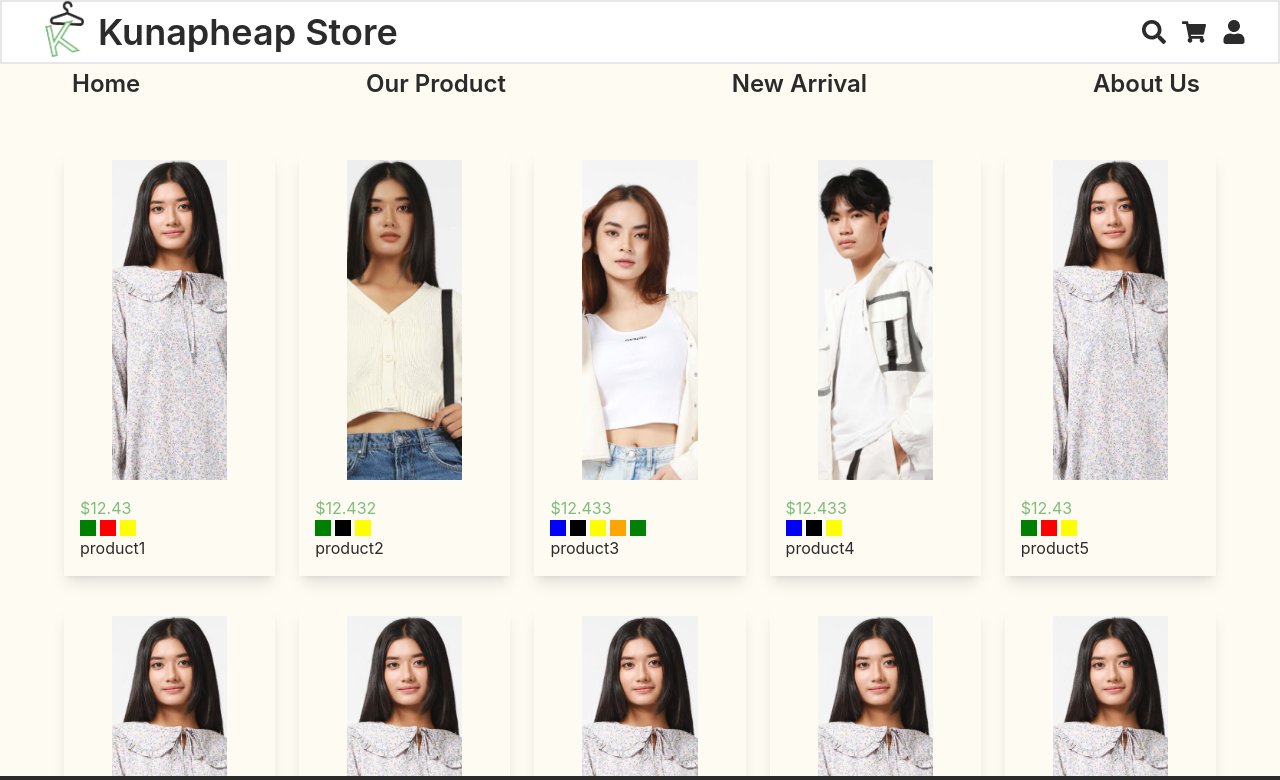
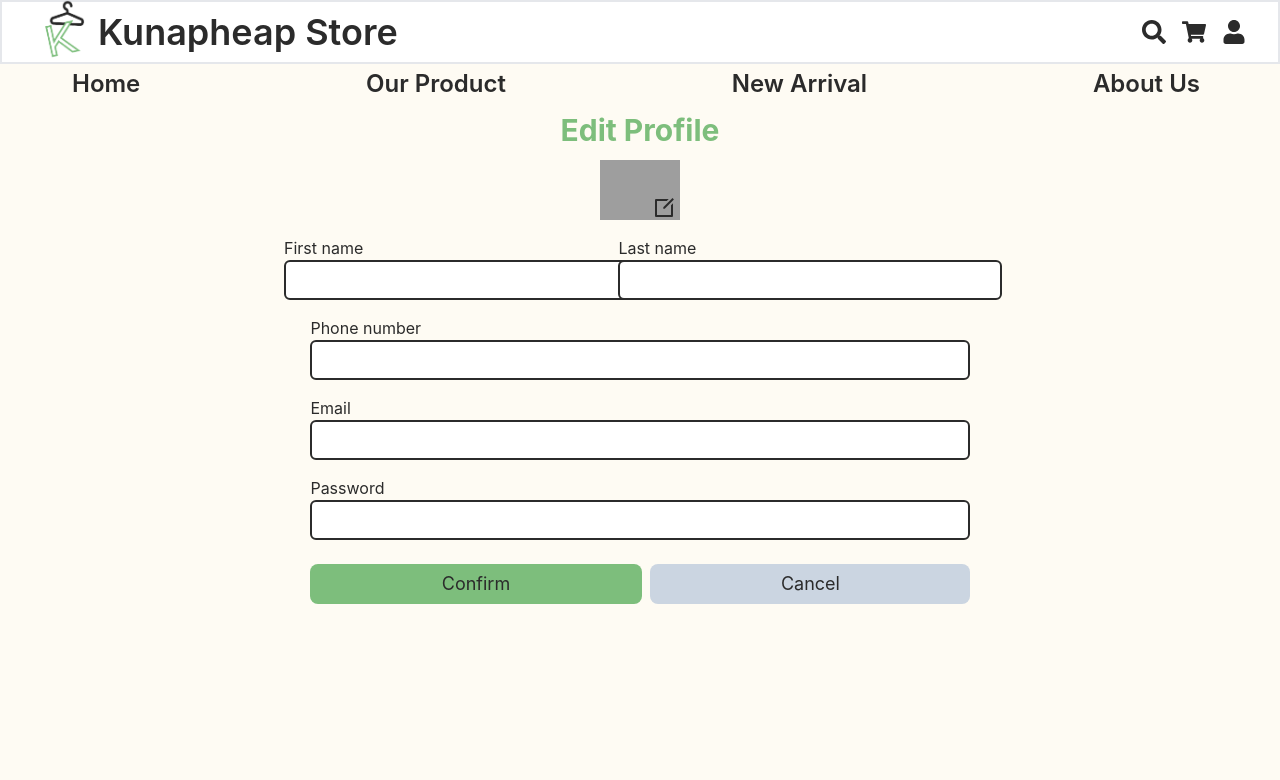
Before and after one commit to Kunapheap/kunapheap, a React (Create React App) app in the folder kunapheap-web/: page / in a window 1280 px wide. Shown: the top 780 px of the page. Built offline with nearby package versions, Linux system fonts and the light colour scheme; grey boxes are pictures that could not be loaded.

Commit message:
edit profile 20%

```diff
--- a/kunapheap-web/package.json
+++ b/kunapheap-web/package.json
@@ -10,6 +10,7 @@
     "axios": "^1.2.0",
     "react": "^18.2.0",
     "react-dom": "^18.2.0",
+    "react-dropdown": "^1.11.0",
     "react-icons": "^4.6.0",
     "react-redux": "^8.0.5",
     "react-router-dom": "^6.4.3",
--- a/kunapheap-web/src/App.js
+++ b/kunapheap-web/src/App.js
@@ -15,6 +15,7 @@ import NewArrival from "./pages/NewArrival";
 import ResetPassword from "./pages/ResetPassword";
 
 import api from './app/api/apiRoute'
+import EditProfile from "./pages/EditProfile";
 
 
 // "./components/Dashboard";
@@ -51,7 +52,7 @@ function App() {
       <Header />
       <Navbar />
       <div className="mt-14 md:pt-14 pt-8">
-      <Routes>
+      {/* <Routes>
         <Route path="/" element={<Home />} />
         <Route path="/ourproduct" element={<OurPoduct />} />
         <Route path="/newarrival" element={<NewArrival />} />
@@ -59,8 +60,11 @@ function App() {
         <Route path="/login" element={<Login loading={loading} setLoading={setLoading} />} />
         <Route path="/signup" element={<SignUp loading={loading} setLoading={setLoading} />} />
         <Route path="/resetpassword" element={<ResetPassword />} />
-      </Routes>
+      </Routes> */}
+
+      <EditProfile/>
       </div>
+
     </div>
   );
 }
--- /dev/null
+++ b/kunapheap-web/src/pages/EditProfile.js
@@ -0,0 +1,66 @@
+import React, { useState } from 'react';
+import {RiEditBoxLine} from 'react-icons/ri'
+
+function EditProfile() {
+  const [files, setFiles] = useState([])
+
+  return (
+    <div>
+      <div className='w-[100%] h-screen'>
+        <h1 className='text-center text-3xl font-bold text-secondary'>Edit Profile</h1>
+        <div className='w-full flex justify-center pt-3'>
+          <div className='w-20 relative'>
+            <input className='w-28 h-28 absolute top-0 opacity-0' type='file' />
+            <img src='https://cdn-icons-png.flaticon.com/512/3135/3135715.png' className='w-full'></img>
+            <RiEditBoxLine className='text-2xl absolute bottom-0 right-1 text-black font-extrabold'/>
+          </div>
+        </div>
+
+        {/* First&Last */}
+        <div className='w-full flex justify-center gap-2 flex-col lg:flex-row mt-4'>
+          <div className='w-full lg:w-[26%] flex items-center flex-col'>
+            <p className='w-96'>First name</p>
+            <input type='text' className='w-96 h-10 pl-1 border-2 border-primary rounded-md' />
+          </div>
+          <div className='w-full lg:w-[25%] flex items-center flex-col'>
+            <p className='w-96'>Last name</p>
+            <input type='text' className='w-96 h-10 pl-1 border-2 border-primary rounded-md' />
+          </div>
+        </div>
+
+        {/* Phone number*/}
+        <div className='w-full flex justify-center mt-4'>
+          <div className='w-[51.5%] '>
+            <p>Phone number</p>
+            <input type='number' className='w-[100%] h-10 pl-1 border-2 border-primary rounded-md' />
+          </div>
+        </div>
+
+        {/* Email */}
+        <div className='w-full flex justify-center mt-4'>
+          <div className='w-[51.5%] '>
+            <p>Email</p>
+            <input type='email' className='w-[100%] h-10 pl-1 border-2 border-primary rounded-md' />
+          </div>
+        </div>
+
+        {/* Password */}
+        <div className='w-full flex justify-center mt-4'>
+          <div className='w-[51.5%] '>
+            <p>Password</p>
+            <input type='Password' className='w-[100%] h-10 pl-1 border-2 border-primary rounded-md' />
+          </div>
+        </div>
+
+        <div className='w-full flex justify-center text-lg gap-2 mt-6'>
+          <button className='w-[26%] h-10 bg-secondary rounded-lg'>Confirm</button>
+          <button className='w-[25%] h-10 bg-slate-300 rounded-lg' >Cancel</button>
+        </div>
+
+
+      </div>
+    </div>
+  )
+}
+
+export default EditProfile
```
Also changed, not shown: kunapheap-web/src/pages/Home.js (+37 -35 lines), 1 other file (tests, documents, lock files or other folders).
